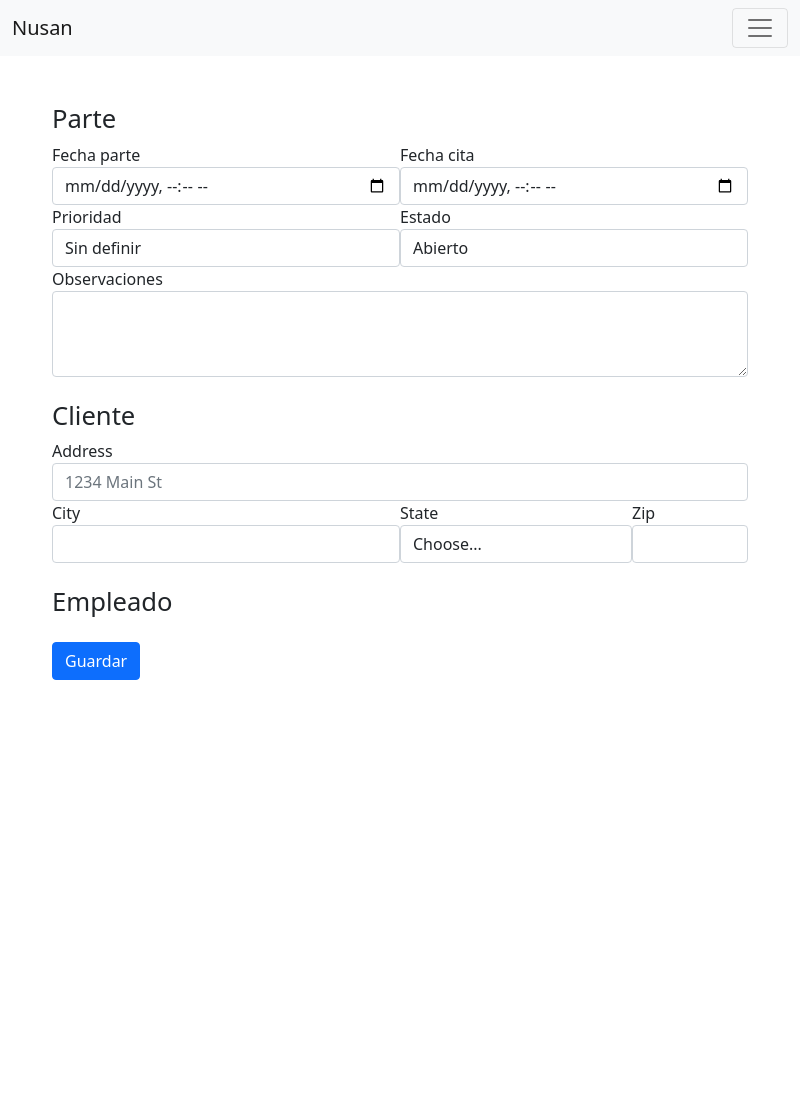
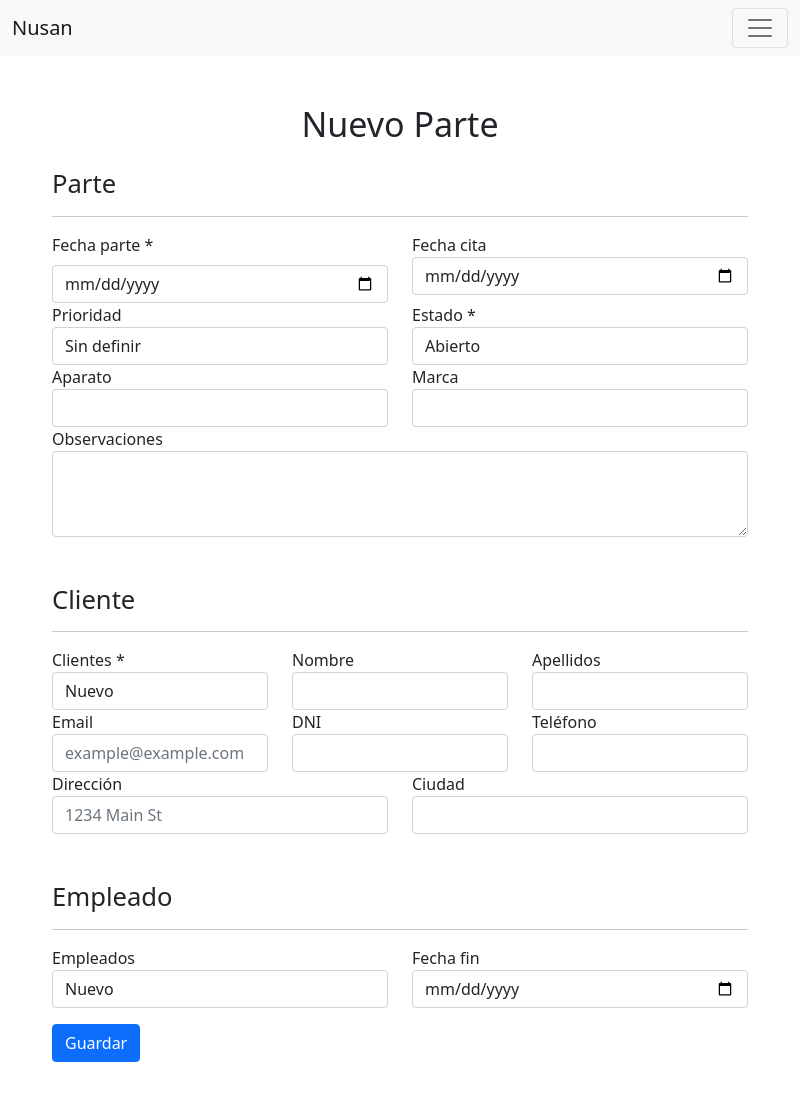
Before and after one commit to jorgenusan/nusan-electron, an Electron app: page src/views/reportForm.html in a window 800 px wide. Before the commit the page ends 800 px from the top, so only its background shows below. Drawn offline with nearby package versions, Linux system fonts and the light colour scheme.

Commit message:
Finished reportForm

```diff
--- a/src/views/reportForm.html
+++ b/src/views/reportForm.html
@@ -18,7 +18,7 @@
         <div class="collapse navbar-collapse" id="navbarSupportedContent">
           <ul class="navbar-nav me-auto mb-2 mb-lg-0">
             <li class="nav-item">
-              <a class="nav-link active" aria-current="page" href="index.html">Partes</a>
+              <a class="nav-link active" aria-current="page" href="reports.html">Partes</a>
             </li>
             <li class="nav-item">
               <a class="nav-link active" aria-current="page" href="reportForm.html">Nuevo Parte</a>
@@ -30,20 +30,29 @@
               <a class="nav-link active" aria-current="page" href="employees.html">Empleados</a>
             </li>
           </ul>
-          <div class="dropdown d-flex">
-            <a class="btn btn-primary dropdown-toggle" href="#" role="button" id="dropdownMenuLink" data-bs-toggle="dropdown" aria-expanded="false">
-              Ajustes
-            </a>
-            <ul class="dropdown-menu" aria-labelledby="dropdownMenuLink">
-              <li>
-                <div class="form-check form-switch">
-                  <input class="form-check-input" type="checkbox" id="flexSwitchCheckDefault">
-                  <label class="form-check-label" for="flexSwitchCheckDefault">Modo noche</label>
+          <!-- Button trigger modal -->
+          <label for="Welcome">Bienvenido</label>
+          <button type="button" class="btn btn-primary ms-lg-3" data-bs-toggle="modal" data-bs-target="#staticBackdrop">
+            Cerrar sesión
+          </button>
+
+          <!-- Modal -->
+          <div class="modal fade" id="staticBackdrop" data-bs-backdrop="static" data-bs-keyboard="false" tabindex="-1" aria-labelledby="staticBackdropLabel" aria-hidden="true">
+            <div class="modal-dialog">
+              <div class="modal-content">
+                <div class="modal-header">
+                  <h5 class="modal-title" id="staticBackdropLabel">Confirmar acción</h5>
+                  <button type="button" class="btn-close" data-bs-dismiss="modal" aria-label="Close"></button>
                 </div>
-              </li>
-              <li><a class="dropdown-item" href="">Salir</a></li>
-              <li><a class="dropdown-item" href="login.html">Cerrar sesión</a></li>
-            </ul>
+                <div class="modal-body">
+                  ¿Estás seguro de cerrar la sesión?
+                </div>
+                <div class="modal-footer">
+                  <button type="button" class="btn btn-secondary" data-bs-dismiss="modal">No</button>
+                  <a href="login.html"><button type="button" class="btn btn-primary">Sí</button></a>
+                </div>
+              </div>
+            </div>
           </div>
         </div>
       </div>
@@ -51,22 +60,29 @@
     <!--/.Navbar -->
 
     <!-- Container -->
-    <div class="container mt-5">
+    <div class="container mt-5 mb-5">
+
+      <h1 class="text-center mb-4">Nuevo Parte</h1>
+
       <!--Form Report-->
-      <form>
+      <form class="needs-validation" novalidate>
         <h3>Parte</h3>
-        <div class="form-row d-flex">
-          <div class="form-group col-md-6">
-            <label for="inputDateStart">Fecha parte</label>
-            <input type="datetime-local" class="form-control" id="inputDateStart" required>
+        <hr>
+        <div class="form-row row">
+          <div class="form-group col-sm">
+            <label for="inputDateStart" class="form-label">Fecha parte *</label>
+            <input type="date" class="form-control" id="inputDateStart" value="" required>
+            <div class="invalid-feedback">
+              Selecciona una fecha.
+            </div>
           </div>
-          <div class="form-group col-md-6">
+          <div class="form-group col-sm">
             <label for="inputDateApointment">Fecha cita</label>
-            <input type="datetime-local" class="form-control" id="inputDateApointment">
+            <input type="date" class="form-control" id="inputDateApointment">
           </div>
         </div>
-        <div class="form-row d-flex">
-          <div class="form-group col-md-6">
+        <div class="form-row row">
+          <div class="form-group col-sm">
             <label for="inputPriority">Prioridad</label>
             <select class="form-control">
               <option>Sin definir</option>
@@ -75,13 +91,23 @@
               <option>Baja</option>
             </select>
           </div>
-          <div class="form-group col-md-6">
-            <label for="inputState">Estado</label>
-            <select class="form-control">
+          <div class="form-group col-sm">
+            <label for="inputState">Estado *</label>
+            <select class="form-control" required>
               <option>Abierto</option>
               <option>Pendiente</option>
               <option>Cerrado</option>
             </select>
+          </div>
+        </div>
+        <div class="form-row row">
+          <div class="form-group col-sm">
+            <label for="inputMachine">Aparato</label>
+            <input type="text" class="form-control" id="inputMachine">
+          </div>
+          <div class="form-group col-sm">
+            <label for="inputBrand">Marca</label>
+            <input type="text" class="form-control" id="inputBrand">
           </div>
         </div>
         <div class="form-group">
@@ -90,32 +116,67 @@
         </div>
 
         <!-- Cliente -->
-        <h3 class="mt-4">Cliente</h3>
-        <div class="form-group">
-          <label for="inputAddress">Address</label>
-          <input type="text" class="form-control" id="inputAddress" placeholder="1234 Main St">
-        </div>
-        <div class="form-row d-flex">
-          <div class="form-group col-md-6">
-            <label for="inputCity">City</label>
-            <input type="text" class="form-control" id="inputCity">
-          </div>
-          <div class="form-group col-md-4">
-            <label for="inputState">State</label>
-            <select id="inputState" class="form-control">
-              <option selected>Choose...</option>
-              <option>...</option>
+        <h3 class="mt-5">Cliente</h3>
+        <hr>
+        <div class="form-row row">
+          <div class="form-group col-sm">
+            <label for="selectClients">Clientes *</label>
+            <select class="form-control" id="selectClients" required>
+              <option>Nuevo</option>
             </select>
           </div>
-          <div class="form-group col-md-2">
-            <label for="inputZip">Zip</label>
-            <input type="text" class="form-control" id="inputZip">
+          <div class="form-group col-sm">
+            <label for="inputName">Nombre</label>
+            <input type="text" class="form-control" id="inputName">
+          </div>
+          <div class="form-group col-sm">
+            <label for="inputLastName">Apellidos</label>
+            <input type="text" class="form-control" id="inputLastName">
+          </div>
+        </div>
+        <div class="form-row row">
+          <div class="form-group col-sm">
+            <label for="inputEmail">Email</label>
+            <input type="email" class="form-control" id="inputEmail" placeholder="example@example.com">
+          </div>
+          <div class="form-group col-sm">
+            <label for="inputDni">DNI</label>
+            <input type="text" class="form-control" id="inputDni">
+          </div>
+          <div class="form-group col-sm">
+            <label for="inputTel">Teléfono</label>
+            <input type="tel" class="form-control" id="inputTel">
+          </div>
+        </div>
+        <div class="form-row row">
+          <div class="form-group col-sm">
+            <label for="inputAddress">Dirección</label>
+            <input type="text" class="form-control" id="inputAddress" placeholder="1234 Main St">
+          </div>
+          <div class="form-group col-sm">
+            <label for="inputCity">Ciudad</label>
+            <input type="text" class="form-control" id="inputCity">
           </div>
         </div>
 
         <!--Empleado-->
-        <h3 class="mt-4">Empleado</h3>
-        <button type="submit" class="btn btn-primary mt-3">Guardar</button>
+        <h3 class="mt-5">Empleado</h3>
+        <hr>
+        <div class="form-row row">
+          <div class="form-group col-sm">
+            <label for="selectEmployees">Empleados</label>
+            <select class="form-control" id="selectEmployees">
+              <option>Nuevo</option>
+            </select>
+          </div>
+          <div class="form-group col-sm">
+            <label for="inputDateEnd">Fecha fin</label>
+            <input type="date" class="form-control" id="inputDateEnd">
+          </div>
+        </div>
+        <div class="col-12">
+          <button type="submit" class="btn btn-primary mt-3">Guardar</button>
+        </div>
       </form>
       <!--Form final-->
     </div>
```
Also changed, not shown: src/views/clients.html (+23 -14 lines), src/views/employees.html (+25 -16 lines), src/views/index.html (+23 -16 lines), src/views/login.html (+31 -23 lines), src/views/reports.html (added, +137 -0 lines), README.md.
